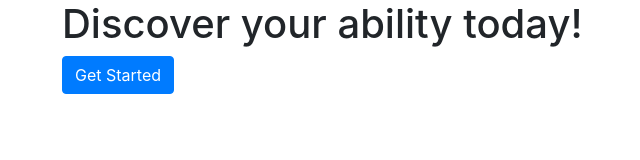
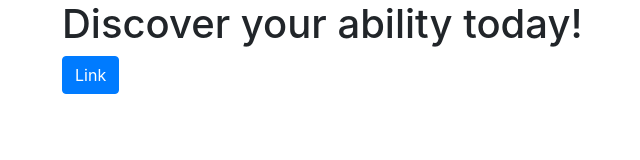
Before and after one commit to Urabiliti/urabilitiwebapp, a plain HTML site: page index.html in a window 1280 px wide. Shown: the whole page, without its empty margins (23-663 px from the left). Drawn offline with nearby package versions, Linux system fonts and the light colour scheme.

Commit message:
link to aws sign in

```diff
--- a/index.html
+++ b/index.html
@@ -20,7 +20,7 @@
         <body>
             <div class="container">
                 <h1> Discover your ability today! </h1>
-                <button type="button" class="btn btn-primary">Get Started</button>
+                <a class="btn btn-primary" href="https://urabilitiwebapp.auth.eu-west-2.amazoncognito.com/login?response_type=token&client_id=4deok6j7t719rmuumj9bi6t7ej&redirect_uri=https://www.example.com" role="button">Link</a>
             </div>
         </body>
 
```
